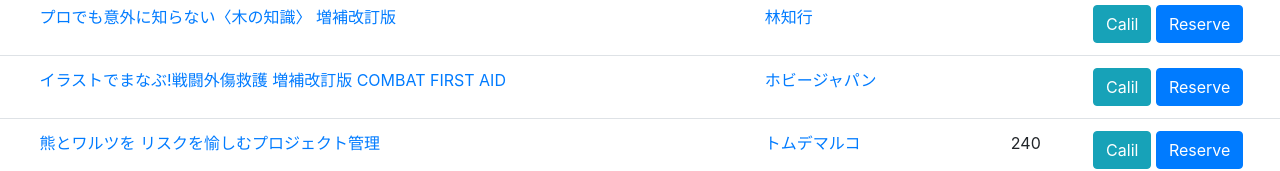
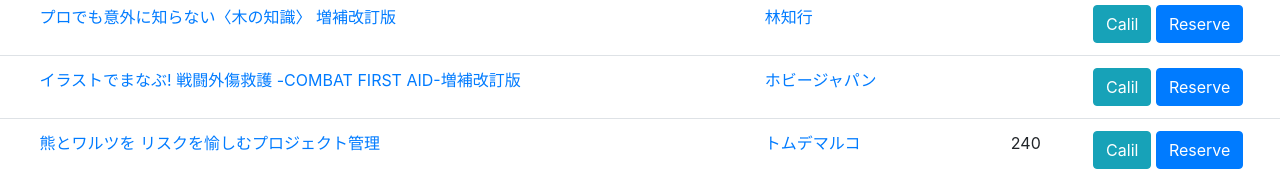
Before and after one commit to take-cheeze/book-script, a website: page docs/Nagano_Matsumoto.html in a window 1280 px wide. Shown: the part 1122-1293 px from the top of the page. Drawn offline with nearby package versions, Linux system fonts and the light colour scheme.

Commit message:
Update book list

```diff
--- a/docs/Nagano_Matsumoto.html
+++ b/docs/Nagano_Matsumoto.html
@@ -285,7 +285,7 @@
             <td>
 
             </td>
-            <td><a href="https://booklog.jp/item/1/4798619000">イラストでまなぶ!戦闘外傷救護 増補改訂版 COMBAT FIRST AID</a></td>
+            <td><a href="https://booklog.jp/item/1/4798619000">イラストでまなぶ! 戦闘外傷救護 -COMBAT FIRST AID-増補改訂版</a></td>
             <td><a href="https://booklog.jp/author/%E3%83%9B%E3%83%93%E3%83%BC%E3%82%B8%E3%83%A3%E3%83%91%E3%83%B3">ホビージャパン</a></td>
             <td></td>
             <td>
```
